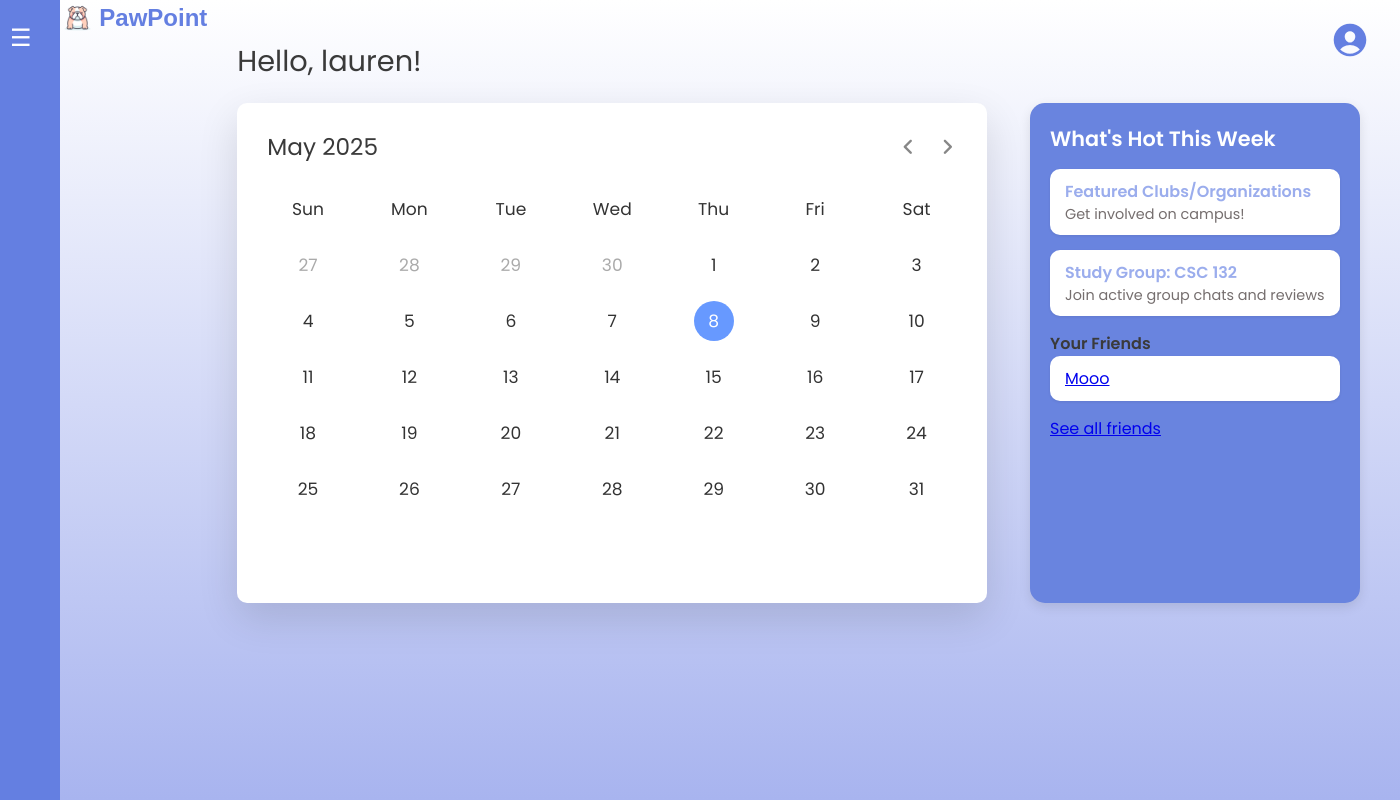
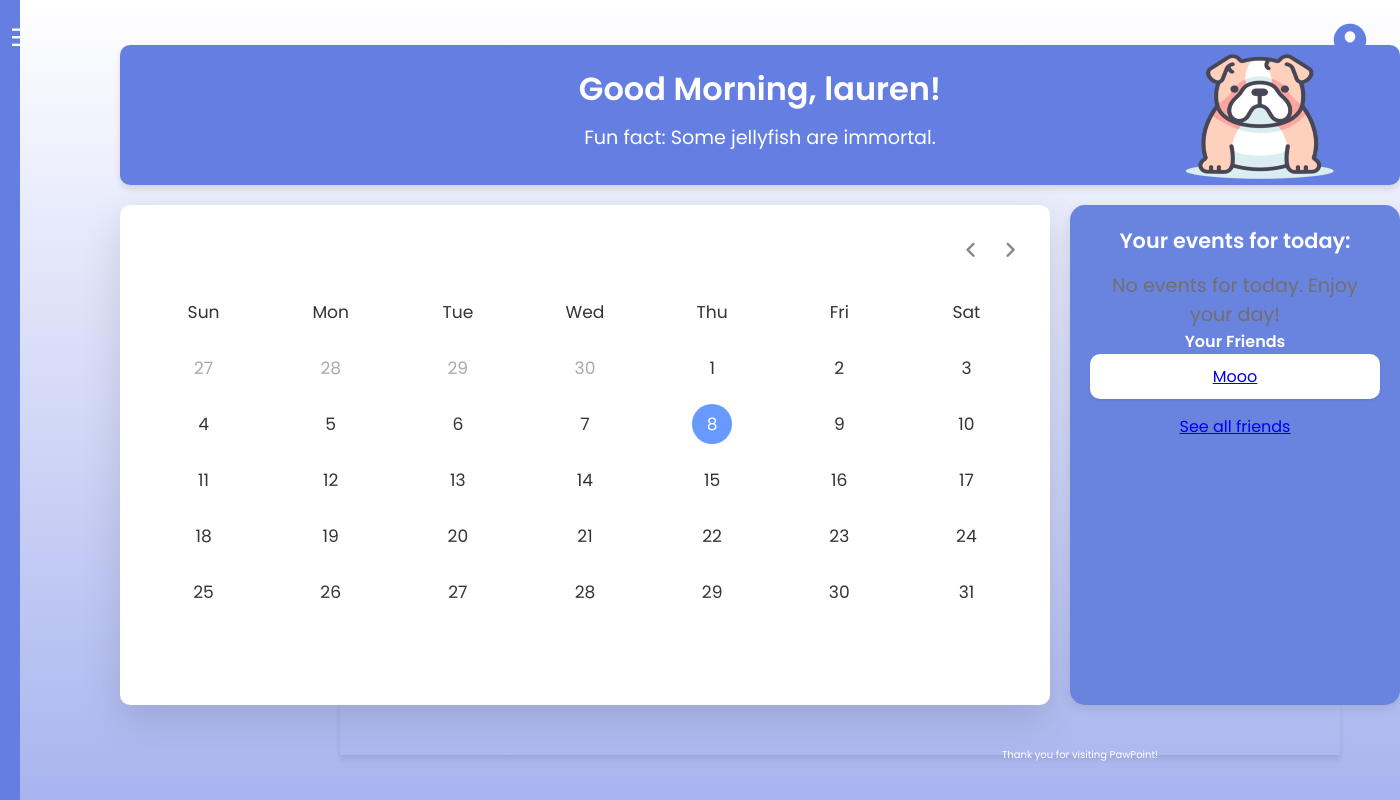
Before and after one commit to laurphill/fresh-expo, a Flask app: page /dashboard in a window 1400 px wide. Run offline with Flask 3, Linux system fonts and the light colour scheme; a user stored in the database is signed in; some libraries are stand-ins or nearby versions.

Commit message:
Upgraded dashboard and connected events to display reminders

```diff
--- a/Imports.py
+++ b/Imports.py
@@ -13,14 +13,16 @@
 from DateTime import DateTime
 from datetime import date, datetime
 from flask_migrate import Migrate
+import random
 from qrcode import *
 from io import *
+
 from base64 import *
 import re
 import os
 from werkzeug.utils import secure_filename #to save files to the server
 import uuid as uuid
-import json
+import json, requests
 from flask_cors import CORS
 #to allow database to be accessed from other domains
 import uuid as uuid
--- a/User_DB.py
+++ b/User_DB.py
@@ -60,11 +60,15 @@
     title = db.Column(db.String(100), nullable=False)  # Event title
     end = db.Column(db.DateTime, nullable=True)  # Event end date and time (optional)
     start = db.Column(db.DateTime, nullable=False)  # Event start date and time
+    date = db.Column(db.Date, nullable=True)
     user_id = db.Column(
         db.Integer,
         db.ForeignKey('users.id', name='fk_events_user_id'),  # Foreign key to the users table
         nullable=False  # Set to False to enforce NOT NULL constraint
     )
+    @property
+    def time(self):
+        return self.start.time()
 
     # Relationship to the User model
     user = db.relationship('User', backref='events')
--- a/app.py
+++ b/app.py
@@ -313,7 +313,28 @@
 #dashboard route
 @app.route("/dashboard", methods = ["GET", "POST"])
 def dashboard():
-    return render_template("dashboard.html", username = current_user.username, friends=current_user.friends)
+
+
+    current_hour = datetime.now().hour
+    if current_hour < 12:
+        greeting = "Good Morning"
+    elif current_hour < 18:
+        greeting = "Good Afternoon"
+    else:
+        greeting = "Good Evening"
+
+    fact = random.choice(fun_facts)
+
+    today = datetime.now().date()
+
+    # events_today = Events.query.filter_by(id=event_id, user_id=current_user.id).first()
+
+    events_today = Events.query.filter(
+        Events.user_id == current_user.id,  # Filter by the current user's ID
+        Events.date == today  # Filter by today's date
+    ).all()
+
+    return render_template('dashboard.html', username=current_user.username, events=events_today, friends = current_user.friends, greeting=greeting, fact=fact)
 
 @app.route("/settings/<username>", methods=["GET", "POST"])
 @login_required
@@ -681,3 +702,65 @@
         return jsonify({'success': True, 'message': 'User successfully added to class.'})
     else:
         return jsonify({'success': False, 'message': 'User or Class not found.'})
+
+
+fun_facts = [
+    "Honey never spoils—even after thousands of years.",
+    "Bananas are berries, but strawberries are not.",
+    "Octopuses have three hearts and blue blood.",
+    "Sharks existed before trees.",
+    "A group of flamingos is called a 'flamboyance'.",
+    "Cats can't taste sweetness.",
+    "Scotland's national animal is the unicorn.",
+    "Wombat poop is cube-shaped.",
+    "Sloths can hold their breath longer than dolphins.",
+    "An ostrich's eye is bigger than its brain.",
+    "You can't hum while holding your nose.",
+    "Koalas have fingerprints like humans.",
+    "There are more stars in the universe than grains of sand on Earth.",
+    "A snail can sleep for three years.",
+    "Hot water freezes faster than cold water—this is called the Mpemba effect.",
+    "Turtles can breathe through their butts.",
+    "The Eiffel Tower can grow over 6 inches during summer.",
+    "Butterflies can taste with their feet.",
+    "There are more fake flamingos in the world than real ones.",
+    "A cloud can weigh over a million pounds.",
+    "Some jellyfish are immortal.",
+    "Cows have best friends and get stressed when separated.",
+    "The dot over the lowercase 'i' is called a 'tittle'.",
+    "The inventor of the Frisbee was turned into a Frisbee after he died.",
+    "A bolt of lightning contains enough energy to toast 100,000 slices of bread.",
+    "Water can boil and freeze at the same time (called the triple point).",
+    "Humans share about 60% of their DNA with bananas.",
+    "There’s a species of jellyfish that can live forever.",
+    "The moon has moonquakes.",
+    "Goats have rectangular pupils.",
+    "There's a basketball court on the top floor of the U.S. Supreme Court building—it's nicknamed the 'Highest Court in the Land'.",
+    "Sea otters hold hands when they sleep so they don’t drift apart.",
+    "The longest hiccuping spree lasted 68 years.",
+    "Penguins propose to each other with pebbles.",
+    "Some frogs can freeze and come back to life.",
+    "Banging your head against a wall for one hour burns 150 calories.",
+    "Cows can walk upstairs but not downstairs.",
+    "The hashtag symbol (#) is technically called an 'octothorpe'.",
+    "Mosquitoes are attracted to people who just ate bananas.",
+    "An apple can float in water because it's 25% air.",
+    "There's a species of fungus that glows in the dark—it's called 'foxfire'.",
+    "The heart of a blue whale is the size of a small car.",
+    "A baby puffin is called a 'puffling'.",
+    "A single strand of spaghetti is called a 'spaghetto'.",
+    "Rabbits can't vomit.",
+    "The total weight of all ants on Earth once equaled the weight of all humans.",
+    "A day on Venus is longer than its year.",
+    "Humans are the only animals with chins.",
+    "A crocodile can't stick its tongue out.",
+    "Some turtles can breathe through their butts."
+    "The world's largest desert is Antarctica.",
+    "A group of jellyfish is called a 'smack'.",
+    "The world's smallest reptile was discovered in 2021 and is smaller than a pea.",
+    "A group of owls is called a 'parliament'.",
+    "The world's largest snowflake on record was 15 inches wide.",
+    "A group of hedgehogs is called a 'prickle'.",
+    "The world's largest living organism is a fungus in Oregon that covers over 2,385 acres.",
+
+]
--- a/main.py
+++ b/main.py
@@ -1,6 +1,6 @@
 from Imports import *
 from app import *
-from User_DB import User
+from User_DB import *
 
 #reload user id from database
 login_manager = LoginManager()
@@ -30,6 +30,10 @@
 if __name__ == "__main__":
     with app.app_context():
         #db.drop_all()
+        events = Events.query.all()
+        for event in events:
+            event.date = event.start.date()  # Set the date based on the start datetime
+        db.session.commit()
         #app.jinja_env.cache = {}
         db.create_all()
     app.run(debug=True)
--- a/static/dashboard.css
+++ b/static/dashboard.css
@@ -11,6 +11,7 @@
   background: linear-gradient(to bottom, #ffffff 0%, #a8b4ef 100%);
   color: #3a3a3a;
   display: flex;
+
   min-height: 100vh;
 }
 
@@ -79,10 +80,10 @@
 
 /*LOGO*/
 .logo {
-  width: 35px;
-  height: auto;
-  align-self: flex-end;
-  margin-bottom: -9px
+  width: 200px;
+  height:180px;
+  margin-left: 1000px;
+  margin-top: -129px;
 }
 
 .site-title {
@@ -104,7 +105,7 @@
 .weekly-highlights {
   width: 330px;
   height: 500px;
-  margin-right: 10  0px;
+  margin-right: -20px;
   flex-shrink: 0;
   background-color: #fff9d6;
   padding: 20px;
@@ -128,6 +129,7 @@
   border-radius: 10px;
   padding: 10px 15px;
   margin-bottom: 15px;
+  color: #6984df;
   box-shadow: 0 1px 3px rgba(0, 0, 0, 0.08);
 }
 
@@ -181,8 +183,9 @@
 }
 
 .wrapper{
-  width: 750px;
+  width: 1000px;
   background: #fff;
+  margin-left:-20px;
   border-radius: 10px;
   box-shadow: 0 15px 40px rgba(0,0,0,0.12);
 
@@ -190,13 +193,7 @@
     background-color: #f0f0f0;
   }
 }
-  .wrapper{
-    width: 750px;
-    background: #fff;
-    border-radius: 10px;
-    box-shadow: 0 15px 40px rgba(0,0,0,0.12);
 
-  }
   .wrapper header{
     display: flex;
     align-items: center;
@@ -305,3 +302,46 @@
     80% { opacity: 1; }
     100% { opacity: 0; }
   }
+
+    .welcome-banner {
+      background-color: #647fe1;
+      color: white;
+      padding: 20px;
+      text-align: center;
+      border-radius: 10px;
+      margin-left:100px;
+      margin-top: 45px;
+      height: 140px;
+      width: 1280px;
+      box-shadow: 0 4px 6px rgba(0, 0, 0, 0.1);
+  }
+
+  .welcome-banner h1 {
+      margin: 0;
+      font-size: 2rem;
+  }
+
+  .welcome-banner p {
+      margin: 10px 0 0;
+      font-size: 1.2rem;
+  }
+
+
+  .welcome{
+    height:120px;
+  }
+
+  .footer {
+    color: white;
+    text-align: center;
+    padding: 32px 20px 0px 500px;
+    position: fixed;
+    margin-left:200px;
+    height: 50px;
+    width: 1000px;
+    box-shadow: 0 4px 6px rgba(0, 0, 0, 0.1);
+  }
+
+  .footer p {
+    font-size: 10px;
+  }
--- a/static/sidebar/calendar.js
+++ b/static/sidebar/calendar.js
@@ -43,6 +43,7 @@
         body: JSON.stringify({
           id: info.event.id, // Use the actual event ID
           title: info.event.title,
+
           start: info.event.start.toISOString(), // Convert to ISO string
         }),
       })
--- a/templates/calendar.html
+++ b/templates/calendar.html
@@ -81,6 +81,7 @@
     <script>
       const eventsData = {{ events|tojson }};
     </script>
+
     <script src = "../static/sidebar/calendar.js"></script>
 </body>
 </html>
--- a/templates/dashboard.html
+++ b/templates/dashboard.html
@@ -33,25 +33,25 @@
 
         </div>
 
-        <div class="nav-content">
-          <div class="nav-left">
-            <img src="../static/images/PawPoint.png" alt="PawPoint Logo" class="logo" />
-            <span class="site-title">PawPoint</span>
-          </div>
 
         <div class="profile-container">
+
           <ion-icon name="person-circle" class="profile-icon" id="profileToggle"></ion-icon>
           <div class="profile-dropdown" id="profileDropdown">
             <a href="{{url_for('profile', username=username)}}">View Profile</a>
             <a href="{{url_for('settings', username=username)}}">Settings</a>
             <a href="{{url_for('logout')}}">Log Out</a>
+
           </div>
-        </div>
 
         </div>
 
-        <div class="main-content">
-          <div class="welcome">Hello, {{current_user.username}}!</div>
+
+
+        <div class="welcome-banner">
+          <div class="welcome"><h1>{{greeting}}, {{ current_user.username }}!</h1>
+            <p>Fun fact: {{fact}}</p>
+            <img src="../static/images/PawPoint.png" alt="PawPoint Logo" class="logo" /></div>
 
           <div class="dashboard-layout">
             <div class="wrapper">
@@ -76,20 +76,19 @@
                 </div>
               </div>
 
-      <nav>
-
         <aside class="weekly-highlights">
-          <h2>What's Hot This Week</h2>
-          <ul>
-            <li>
-              <h3>Featured Clubs/Organizations</h3>
-              <p>Get involved on campus!</p>
-            </li>
-            <li>
-              <h3>Study Group: CSC 132</h3>
-              <p>Join active group chats and reviews</p>
-            </li>
-          </ul>
+          <h2>Your events for today:</h2>
+          {% if events %}
+            <ul>
+              {% for event in events %}
+                <li>
+                  <strong>{{ event.title }}</strong>
+                </li>
+              {% endfor %}
+            </ul>
+          {% else %}
+            <p>No events for today. Enjoy your day!</p>
+          {% endif %}
           <h4>Your Friends</h4>
           <ul>
             {% for friend in friends[:2] %}  {# Preview first 5 #}
@@ -103,8 +102,9 @@
         </aside>
 
       </div>
-
-
+      <footer class="footer">
+        <p> Thank you for visiting PawPoint!</p>
+      </footer>
       <script>
           const profileIcon = document.getElementById("profileToggle");
           const dropdown = document.getElementById("profileDropdown");
@@ -128,5 +128,18 @@
             sidebar.classList.toggle("expanded");
           });
       </script>
+      <script>
+        var facts = ["I will add more facts later", 'Heaven']
+        var randomFact = randomlist(facts);
+
+        function generateFacts() {
+          document.getElementById('here').innerHTML = randomFact;
+        }
+
+        function randomlist(list) {
+          var x = Math.floor(Math.random() * list.length);
+          return list[x];
+        }
+      </script>
   </body>
 </html>
```
Also changed, not shown: migrations/versions/08d3dd84644b_.py (added, +34 -0 lines), migrations/versions/66fb738a1f08_.py (added, +38 -0 lines), migrations/versions/a670c2e6b6e4_.py (added, +32 -0 lines), migrations/versions/c7d23412513f_.py (added, +36 -0 lines), migrations/versions/d355382bdd81_.py (added, +34 -0 lines), static/sidebar/calendar.css (+18 -0 lines), instance/database.db.
